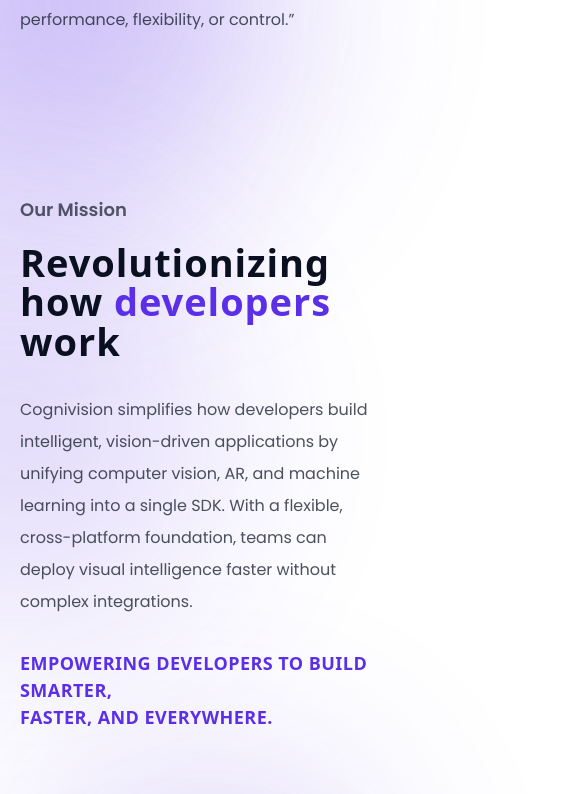
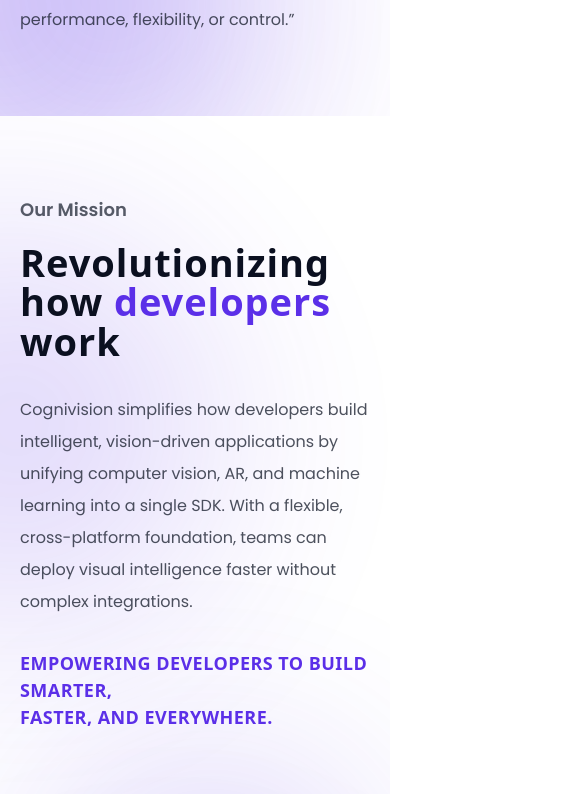
Before and after one commit to Cognivision-io/cognivision-web-platform-FE, a Next.js app: page /about in a window 390 px wide. Shown: the part 970-1764 px from the top of the page, 585 px wide, since content can reach past the window. Built offline with nearby package versions, Linux system fonts and the light colour scheme; no server answers.

Commit message:
feat: add overflow handling to prevent horizontal scroll and improve layout responsiveness

```diff
--- a/app/globals.css
+++ b/app/globals.css
@@ -147,8 +147,12 @@
     @apply border-border;
   }
 
+  html {
+    @apply overflow-x-hidden;
+  }
+
   body {
-    @apply bg-background text-foreground;
+    @apply bg-background text-foreground overflow-x-hidden;
   }
 
   a[href],
--- a/src/components/layout/GlowLayout.tsx
+++ b/src/components/layout/GlowLayout.tsx
@@ -134,7 +134,9 @@
       // Favor edges, but still allow mid-field glows.
       const edgeBias = random();
       if (edgeBias < 0.5) {
-        return random() < 0.5 ? lerp(-12, 18, random()) : lerp(82, 112, random());
+        return random() < 0.5
+          ? lerp(-12, 18, random())
+          : lerp(82, 112, random());
       }
       return lerp(18, 82, random());
     };
@@ -154,15 +156,7 @@
         focalYPct: Math.round(lerp(35, 65, random())),
       };
     });
-  }, [
-    blurPx,
-    glowCount,
-    glows,
-    intensity,
-    randomizeGlows,
-    seed,
-    sizePx,
-  ]);
+  }, [blurPx, glowCount, glows, intensity, randomizeGlows, seed, sizePx]);
 
   return (
     <section
@@ -173,6 +167,7 @@
       ]
         .filter(Boolean)
         .join(" ")}
+      style={{ overflow: "hidden" }}
     >
       {allowGlowBleed ? (
         <div
@@ -195,17 +190,22 @@
         const isLegacyCornerGlow = !randomizeGlows && !glows && index < 2;
         const legacyStyle =
           isLegacyCornerGlow && index === 0
-            ? { left: `-${offsetPx}px`, bottom: `-${Math.round(offsetPx * 0.6)}px` }
+            ? {
+                left: `-${offsetPx}px`,
+                bottom: `-${Math.round(offsetPx * 0.6)}px`,
+              }
             : isLegacyCornerGlow && index === 1
-              ? { right: `-${offsetPx}px`, top: `-${Math.round(offsetPx * 0.6)}px` }
-              : null;
+            ? {
+                right: `-${offsetPx}px`,
+                top: `-${Math.round(offsetPx * 0.6)}px`,
+              }
+            : null;
 
-        const positioningStyle =
-          legacyStyle ?? {
-            left: `${glow.xPct}%`,
-            top: `${glow.yPct}%`,
-            transform: "translate(-50%, -50%)",
-          };
+        const positioningStyle = legacyStyle ?? {
+          left: `${glow.xPct}%`,
+          top: `${glow.yPct}%`,
+          transform: "translate(-50%, -50%)",
+        };
 
         return (
           <div
--- a/src/components/layout/Header.tsx
+++ b/src/components/layout/Header.tsx
@@ -51,7 +51,7 @@
     <header
       className={cn(
         "sticky top-0 z-50 w-full transition-[background-color,box-shadow,border-color] duration-200",
-        isScrolled
+        isScrolled && !isMobileMenuOpen
           ? "bg-white/90 backdrop-blur border-b border-black/5 shadow-[0_6px_20px_rgba(17,24,39,0.06)]"
           : "bg-transparent"
       )}
```
